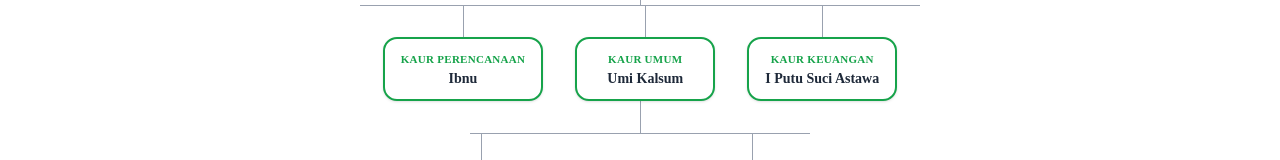
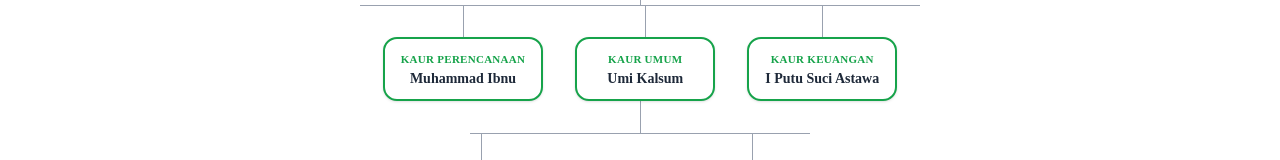
Before and after one commit to pallakawe/websitedesanambaru, a Next.js app: page /aparatur in a window 1280 px wide. Shown: the part 539-699 px from the top of the page. Built offline with nearby package versions, Linux system fonts and the light colour scheme.

Commit message:
Update Letak Geografis section with Untukgeografis.jpeg image on Profil page

```diff
--- a/app/aparatur/page.tsx
+++ b/app/aparatur/page.tsx
@@ -1,7 +1,7 @@
 const officials = [
     { id: 1, name: "Asmuran", position: "Kepala Desa", photo: "https://images.unsplash.com/photo-1472099645785-5658abf4ff4e?ixlib=rb-4.0.3&w=400&q=80" },
     { id: 2, name: "Kamarudin", position: "Sekretaris Desa", photo: "https://images.unsplash.com/photo-1500648767791-00dcc994a43e?ixlib=rb-4.0.3&w=400&q=80" },
-    { id: 3, name: "Ibnu", position: "Kaur Perencanaan", photo: "https://images.unsplash.com/photo-1547425260-76bcadfb4f2c?ixlib=rb-4.0.3&w=400&q=80" },
+    { id: 3, name: "Muhammad Ibnu", position: "Kaur Perencanaan", photo: "https://images.unsplash.com/photo-1547425260-76bcadfb4f2c?ixlib=rb-4.0.3&w=400&q=80" },
     { id: 4, name: "Umi Kalsum", position: "Kaur Umum", photo: "https://images.unsplash.com/photo-1438761681033-6461ffad8d80?ixlib=rb-4.0.3&w=400&q=80" },
     { id: 5, name: "I Putu Suci Astawa", position: "Kaur Keuangan", photo: "https://images.unsplash.com/photo-1534528741775-53994a69daeb?ixlib=rb-4.0.3&w=400&q=80" },
     { id: 6, name: "Refly", position: "Kasi Pemerintahan", photo: "https://images.unsplash.com/photo-1507003211169-0a1dd7228f2d?ixlib=rb-4.0.3&w=400&q=80" },
@@ -65,7 +65,7 @@ export default function AparaturDesa() {
                             <div className="absolute top-0 left-1/2 -translate-x-1/2 w-[560px] h-px bg-gray-400"></div>
                             <div className="flex flex-col items-center gap-0">
                                 <div className="h-8 w-px bg-gray-400"></div>
-                                <OrgNode title="Kaur Perencanaan" name="Ibnu" />
+                                <OrgNode title="Kaur Perencanaan" name="Muhammad Ibnu" />
                             </div>
                             <div className="flex flex-col items-center gap-0">
                                 <div className="h-8 w-px bg-gray-400"></div>
--- a/app/profil/page.tsx
+++ b/app/profil/page.tsx
@@ -43,7 +43,7 @@ export default function ProfilDesa() {
                     <section>
                         <h2 className="text-2xl font-semibold mb-4 text-gray-800 border-b-2 border-primary/20 pb-2">Letak Geografis</h2>
                         <div className="w-full h-48 bg-muted rounded-xl mb-4 overflow-hidden border">
-                            <img src="https://images.unsplash.com/photo-1542273917363-3b1817f69a5d?ixlib=rb-4.0.3&auto=format&fit=crop&w=800&q=80" alt="Pemandangan Desa" className="w-full h-full object-cover" />
+                            <img src="/images/Untukgeografis.jpeg" alt="Peta Administratif Desa Nambaru" className="w-full h-full object-cover" />
                         </div>
                         <div className="text-gray-600 leading-relaxed text-justify space-y-4">
                             <p>
```
Also changed, not shown: public/images/Untukgeografis.jpeg (added).
